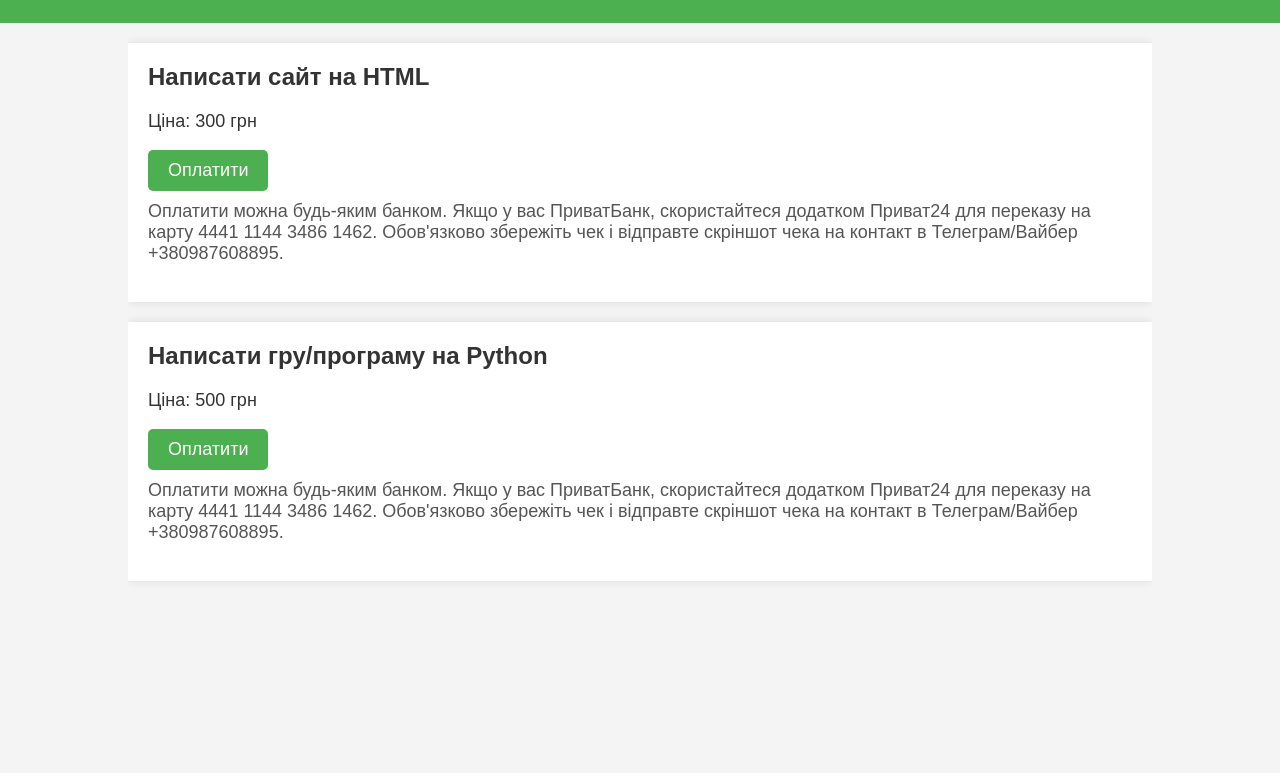
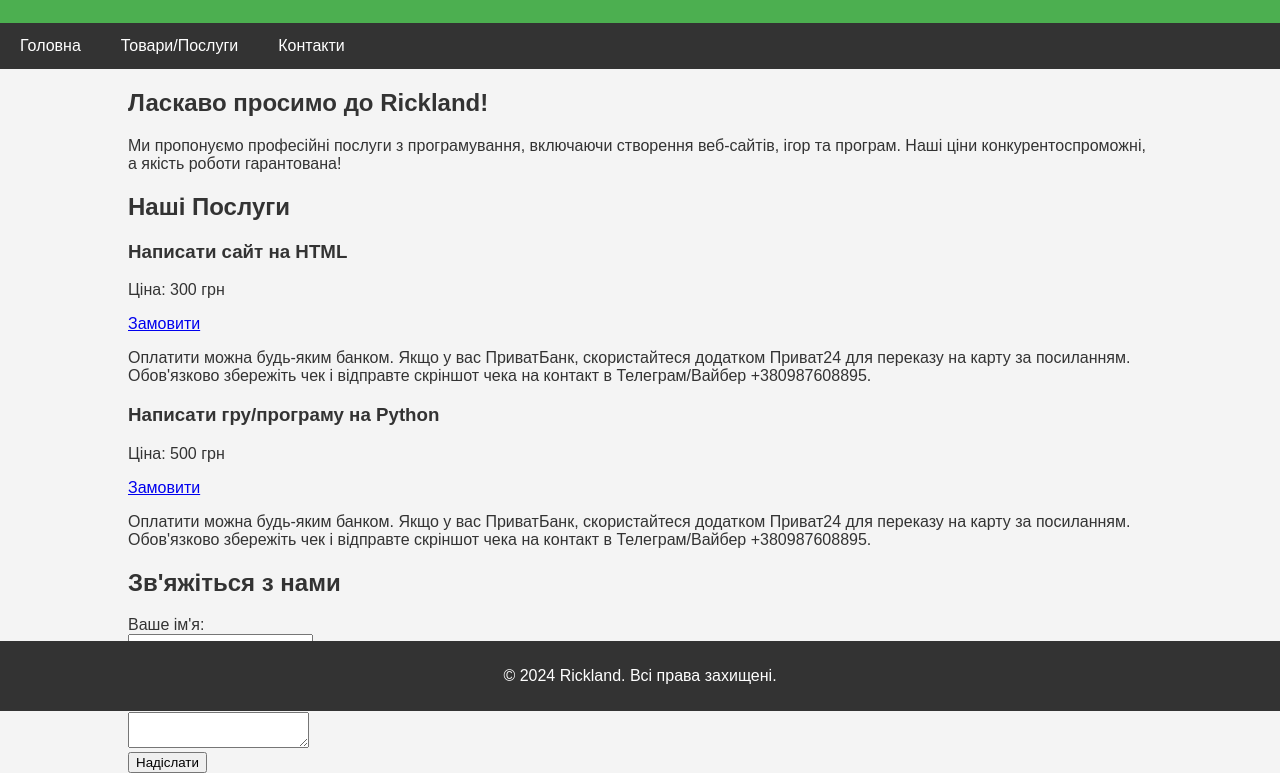
Before and after one commit to Stasan-minecraft/rickland-github.io, a plain HTML site: page index.html in a window 1280 px wide. Shown: the part 89-862 px from the top of the page. Before the commit the page ends 800 px from the top, so only its background shows below. Drawn offline with Linux system fonts and the light colour scheme.

Commit message:
Update index.html

```diff
--- a/index.html
+++ b/index.html
@@ -3,7 +3,7 @@
 <head>
     <meta charset="UTF-8">
     <meta name="viewport" content="width=device-width, initial-scale=1.0">
-    <title>Rickland Магазин по Програмуванню</title>
+    <title>Rickland - Магазин по Програмуванню</title>
     <style>
         body {
             font-family: Arial, sans-serif;
@@ -18,65 +18,90 @@
             text-align: center;
             padding: 1em 0;
         }
+        nav {
+            background-color: #333;
+            overflow: hidden;
+        }
+        nav a {
+            float: left;
+            display: block;
+            color: white;
+            text-align: center;
+            padding: 14px 20px;
+            text-decoration: none;
+        }
+        nav a:hover {
+            background-color: #4CAF50;
+        }
         .container {
             width: 80%;
             margin: auto;
             overflow: hidden;
         }
-        .product {
-            background: #fff;
-            padding: 20px;
-            margin: 20px 0;
-            box-shadow: 0 0 10px rgba(0, 0, 0, 0.1);
-        }
-        .product h2 {
-            margin-top: 0;
-        }
-        .product p {
-            font-size: 18px;
-        }
-        .buy-button {
-            display: inline-block;
-            padding: 10px 20px;
-            background-color: #4CAF50;
+        footer {
+            background-color: #333;
             color: white;
-            text-decoration: none;
-            font-size: 18px;
-            border-radius: 5px;
-        }
-        .buy-button:hover {
-            background-color: #45a049;
-        }
-        .note {
-            font-size: 14px;
-            color: #555;
-            margin-top: 10px;
+            text-align: center;
+            padding: 10px 0;
+            position: fixed;
+            left: 0;
+            bottom: 0;
+            width: 100%;
         }
     </style>
 </head>
 <body>
 
 <header>
-    <h1>Rickland Магазин по Програмуванню</h1>
+    <h1>Rickland - Магазин по Програмуванню</h1>
 </header>
 
+<nav>
+    <a href="#home">Головна</a>
+    <a href="#products">Товари/Послуги</a>
+    <a href="#contact">Контакти</a>
+</nav>
+
 <div class="container">
+    <section id="home">
+        <h2>Ласкаво просимо до Rickland!</h2>
+        <p>Ми пропонуємо професійні послуги з програмування, включаючи створення веб-сайтів, ігор та програм. Наші ціни конкурентоспроможні, а якість роботи гарантована!</p>
+    </section>
 
-    <div class="product">
-        <h2>Написати сайт на HTML</h2>
-        <p>Ціна: 300 грн</p>
-        <a class="buy-button" href="https://send.monobank.ua/jar/4441114434861462">Оплатити</a>
-        <p class="note">Оплатити можна будь-яким банком. Якщо у вас ПриватБанк, скористайтеся додатком Приват24 для переказу на карту 4441 1144 3486 1462. Обов'язково збережіть чек і відправте скріншот чека на контакт в Телеграм/Вайбер +380987608895.</p>
-    </div>
+    <section id="products">
+        <h2>Наші Послуги</h2>
+        <div class="product">
+            <h3>Написати сайт на HTML</h3>
+            <p>Ціна: 300 грн</p>
+            <a class="buy-button" href="https://send.monobank.ua/jar/4JQ2FYbbWL">Замовити</a>
+            <p class="note">Оплатити можна будь-яким банком. Якщо у вас ПриватБанк, скористайтеся додатком Приват24 для переказу на карту за посиланням. Обов'язково збережіть чек і відправте скріншот чека на контакт в Телеграм/Вайбер +380987608895.</p>
+        </div>
 
-    <div class="product">
-        <h2>Написати гру/програму на Python</h2>
-        <p>Ціна: 500 грн</p>
-        <a class="buy-button" href="https://send.monobank.ua/jar/4441114434861462">Оплатити</a>
-        <p class="note">Оплатити можна будь-яким банком. Якщо у вас ПриватБанк, скористайтеся додатком Приват24 для переказу на карту 4441 1144 3486 1462. Обов'язково збережіть чек і відправте скріншот чека на контакт в Телеграм/Вайбер +380987608895.</p>
-    </div>
+        <div class="product">
+            <h3>Написати гру/програму на Python</h3>
+            <p>Ціна: 500 грн</p>
+            <a class="buy-button" href="https://send.monobank.ua/jar/4JQ2FYbbWL">Замовити</a>
+            <p class="note">Оплатити можна будь-яким банком. Якщо у вас ПриватБанк, скористайтеся додатком Приват24 для переказу на карту за посиланням. Обов'язково збережіть чек і відправте скріншот чека на контакт в Телеграм/Вайбер +380987608895.</p>
+        </div>
+    </section>
 
+    <section id="contact">
+        <h2>Зв'яжіться з нами</h2>
+        <form action="mailto:your-email@example.com" method="post" enctype="text/plain">
+            <label for="name">Ваше ім'я:</label><br>
+            <input type="text" id="name" name="name"><br>
+            <label for="email">Ваш email:</label><br>
+            <input type="email" id="email" name="email"><br>
+            <label for="message">Повідомлення:</label><br>
+            <textarea id="message" name="message"></textarea><br>
+            <input type="submit" value="Надіслати">
+        </form>
+    </section>
 </div>
+
+<footer>
+    <p>© 2024 Rickland. Всі права захищені.</p>
+</footer>
 
 </body>
 </html>
```
